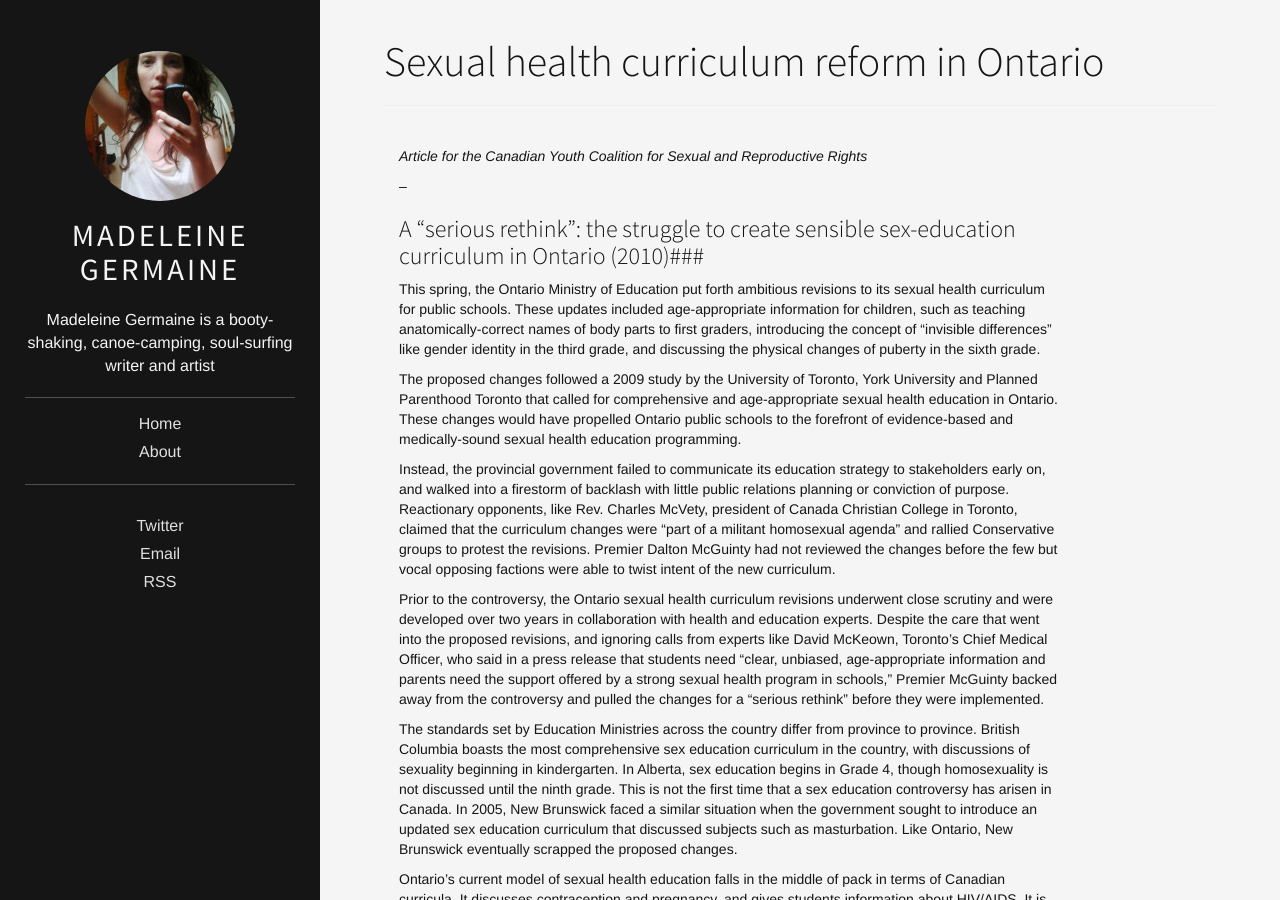
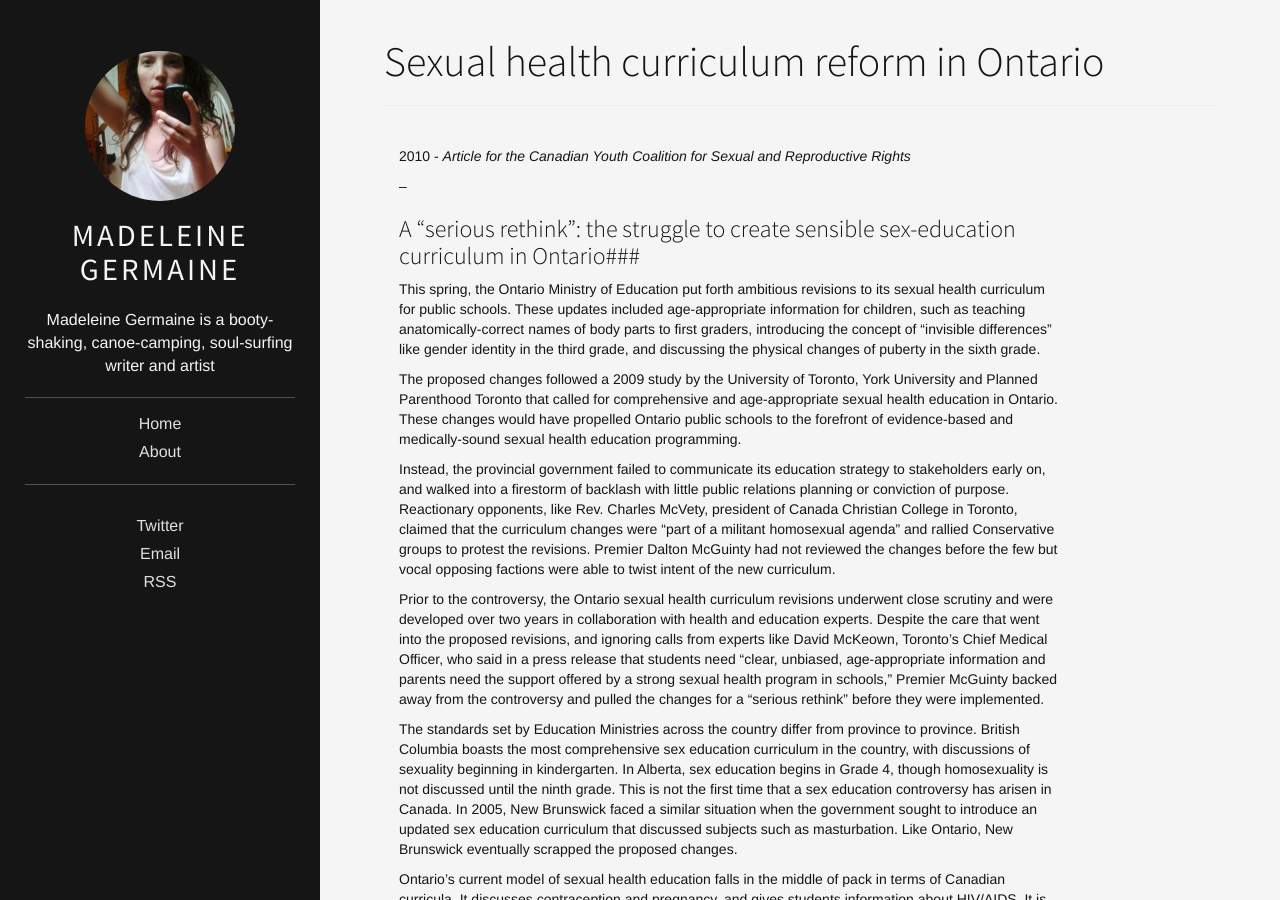
Before and after one commit to madeleinegermaine/madeleinegermaine, a Jekyll site: the page built from _posts/2010-10-31-a-serious-rethink-ontario-sexual-health-education.md, in a window 1280 px wide and 900 px high. Built offline with Jekyll 4.4.1, drawn with Linux system fonts in a browser that asks for light colours.

```diff
--- a/_posts/2010-10-31-a-serious-rethink-ontario-sexual-health-education.md
+++ b/_posts/2010-10-31-a-serious-rethink-ontario-sexual-health-education.md
@@ -15,11 +15,11 @@ fullview: false
 published: true
 ---
 
-_Article for the Canadian Youth Coalition for Sexual and Reproductive Rights_
+2010 - _Article for the Canadian Youth Coalition for Sexual and Reproductive Rights_
 
 --
 
-###A "serious rethink": the struggle to create sensible sex-education curriculum in Ontario (2010)###
+###A "serious rethink": the struggle to create sensible sex-education curriculum in Ontario###
 
 
 This spring, the Ontario Ministry of Education put forth ambitious revisions to its sexual health curriculum for public schools. These updates included age-appropriate information for children, such as teaching anatomically-correct names of body parts to first graders, introducing the concept of “invisible differences” like gender identity in the third grade, and discussing the physical changes of puberty in the sixth grade.
```
